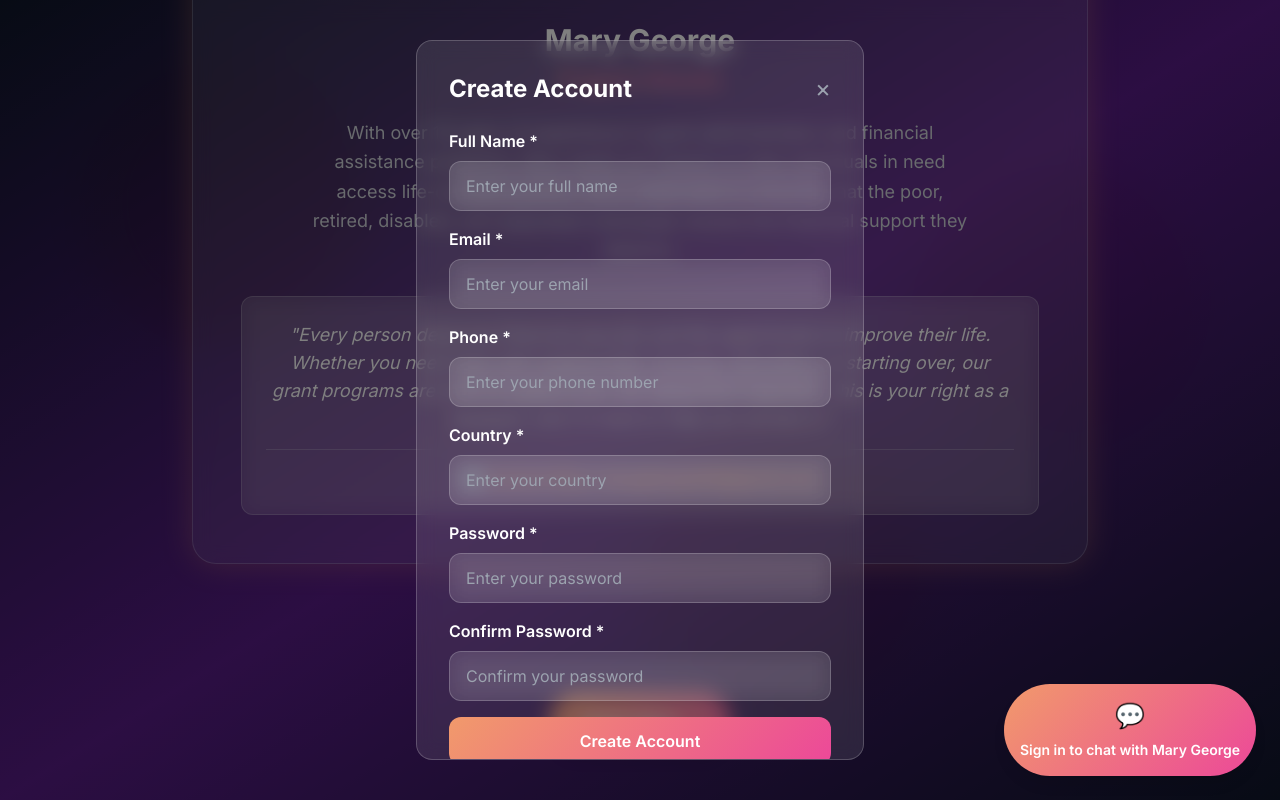
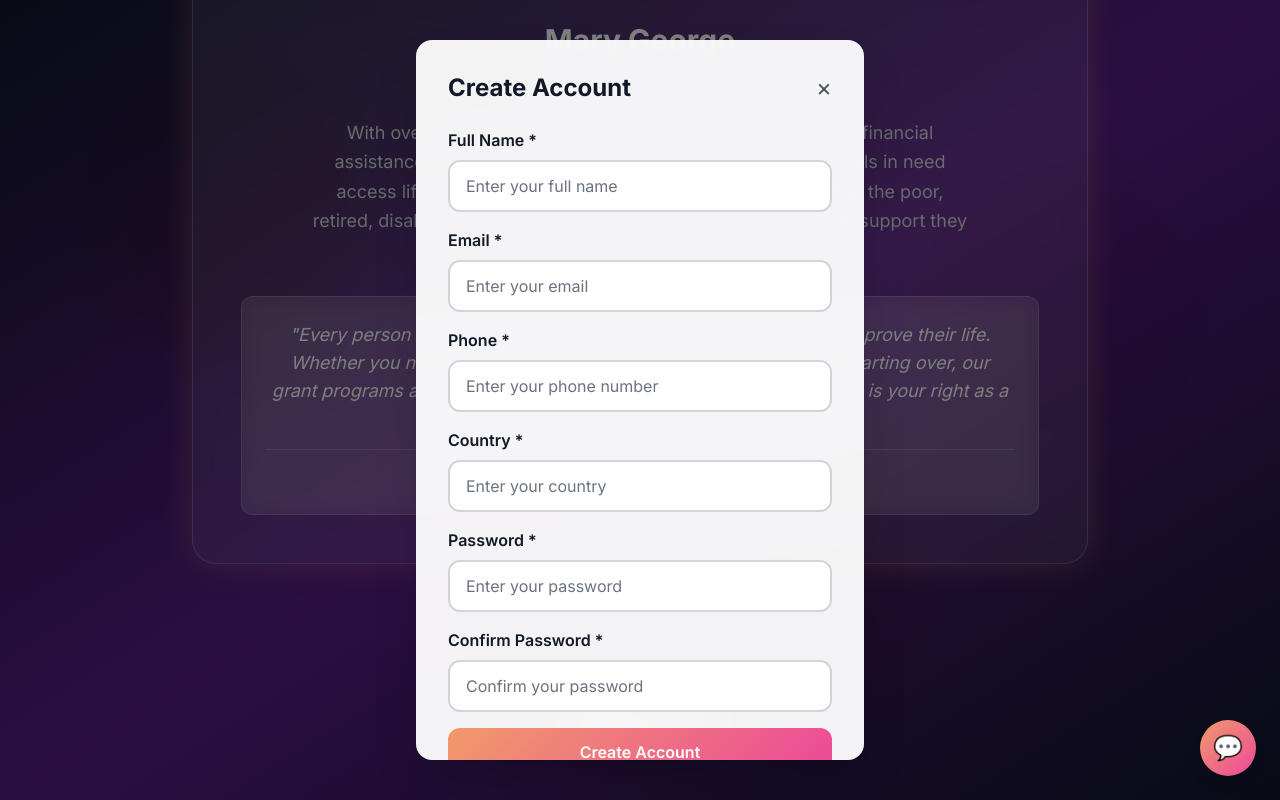
Before and after one commit to Horlyboi03/aidp, a Next.js app: page / in a window 1280 px wide. Both pictures are taken after a click on the button "Apply Now →". Shown: the part 2069-2869 px from the top of the page. Built offline with nearby package versions, Linux system fonts and the light colour scheme.

Commit message:
Update auth modal and admin logo

```diff
--- a/app/admin/components/AdminLogin.tsx
+++ b/app/admin/components/AdminLogin.tsx
@@ -46,7 +46,21 @@ export default function AdminLogin({ onLogin }: AdminLoginProps) {
   }
 
   return (
-    <section className="min-h-screen flex items-center justify-center px-4">
+    <section className="min-h-screen flex items-center justify-center px-4 relative">
+      {/* Logo Header - Same size as homepage */}
+      <motion.div
+        initial={{ opacity: 0, y: -20 }}
+        animate={{ opacity: 1, y: 0 }}
+        transition={{ duration: 0.6 }}
+        className="absolute top-4 left-4 md:top-8 md:left-8 z-20"
+      >
+        <img
+          src="/images/aidp-logo-white.svg"
+          alt="AIDP Grant Program"
+          className="w-16 h-16 md:w-24 md:h-24 lg:w-32 lg:h-32 drop-shadow-2xl hover:scale-110 transition-transform duration-300"
+        />
+      </motion.div>
+
       <motion.div
         initial={{ opacity: 0, y: 50 }}
         animate={{ opacity: 1, y: 0 }}
--- a/app/components/AuthModal.tsx
+++ b/app/components/AuthModal.tsx
@@ -108,16 +108,16 @@ export default function AuthModal({ isOpen, onClose, onAuthSuccess }: AuthModalP
             initial={{ scale: 0.9, opacity: 0 }}
             animate={{ scale: 1, opacity: 1 }}
             exit={{ scale: 0.9, opacity: 0 }}
-            className="glass-effect rounded-2xl p-8 max-w-md w-full max-h-[90vh] overflow-y-auto"
+            className="bg-white/95 backdrop-blur-xl rounded-2xl p-8 max-w-md w-full max-h-[90vh] overflow-y-auto shadow-2xl"
             onClick={(e) => e.stopPropagation()}
           >
             <div className="flex justify-between items-center mb-6">
-              <h2 className="text-2xl font-bold text-white">
+              <h2 className="text-2xl font-bold text-gray-900">
                 {isSignUp ? 'Create Account' : 'Sign In'}
               </h2>
               <button
                 onClick={onClose}
-                className="text-gray-400 hover:text-white text-2xl"
+                className="text-gray-600 hover:text-gray-900 text-2xl"
               >
                 ×
               </button>
@@ -126,10 +126,10 @@ export default function AuthModal({ isOpen, onClose, onAuthSuccess }: AuthModalP
             {isSignUp ? (
               <form onSubmit={signUpForm.handleSubmit(onSignUp)} className="space-y-4">
                 <div>
-                  <label className="block text-white font-semibold mb-2">Full Name *</label>
+                  <label className="block text-gray-900 font-semibold mb-2">Full Name *</label>
                   <input
                     {...signUpForm.register('fullName', { required: 'Full name is required' })}
-                    className="form-input w-full px-4 py-3 rounded-xl text-white placeholder-gray-400"
+                    className="w-full px-4 py-3 rounded-xl border-2 border-gray-300 focus:border-coral-500 focus:outline-none bg-white text-gray-900 placeholder-gray-500"
                     placeholder="Enter your full name"
                   />
                   {signUpForm.formState.errors.fullName && (
@@ -138,14 +138,14 @@ export default function AuthModal({ isOpen, onClose, onAuthSuccess }: AuthModalP
                 </div>
 
                 <div>
-                  <label className="block text-white font-semibold mb-2">Email *</label>
+                  <label className="block text-gray-900 font-semibold mb-2">Email *</label>
                   <input
                     {...signUpForm.register('email', {
                       required: 'Email is required',
                       pattern: { value: /^\S+@\S+$/i, message: 'Invalid email address' }
                     })}
                     type="email"
-                    className="form-input w-full px-4 py-3 rounded-xl text-white placeholder-gray-400"
+                    className="w-full px-4 py-3 rounded-xl border-2 border-gray-300 focus:border-coral-500 focus:outline-none bg-white text-gray-900 placeholder-gray-500"
                     placeholder="Enter your email"
                   />
                   {signUpForm.formState.errors.email && (
@@ -154,10 +154,10 @@ export default function AuthModal({ isOpen, onClose, onAuthSuccess }: AuthModalP
                 </div>
 
                 <div>
-                  <label className="block text-white font-semibold mb-2">Phone *</label>
+                  <label className="block text-gray-900 font-semibold mb-2">Phone *</label>
                   <input
                     {...signUpForm.register('phone', { required: 'Phone number is required' })}
-                    className="form-input w-full px-4 py-3 rounded-xl text-white placeholder-gray-400"
+                    className="w-full px-4 py-3 rounded-xl border-2 border-gray-300 focus:border-coral-500 focus:outline-none bg-white text-gray-900 placeholder-gray-500"
                     placeholder="Enter your phone number"
                   />
                   {signUpForm.formState.errors.phone && (
@@ -166,10 +166,10 @@ export default function AuthModal({ isOpen, onClose, onAuthSuccess }: AuthModalP
                 </div>
 
                 <div>
-                  <label className="block text-white font-semibold mb-2">Country *</label>
+                  <label className="block text-gray-900 font-semibold mb-2">Country *</label>
                   <input
                     {...signUpForm.register('country', { required: 'Country is required' })}
-                    className="form-input w-full px-4 py-3 rounded-xl text-white placeholder-gray-400"
+                    className="w-full px-4 py-3 rounded-xl border-2 border-gray-300 focus:border-coral-500 focus:outline-none bg-white text-gray-900 placeholder-gray-500"
                     placeholder="Enter your country"
                   />
                   {signUpForm.formState.errors.country && (
@@ -178,14 +178,14 @@ export default function AuthModal({ isOpen, onClose, onAuthSuccess }: AuthModalP
                 </div>
 
                 <div>
-                  <label className="block text-white font-semibold mb-2">Password *</label>
+                  <label className="block text-gray-900 font-semibold mb-2">Password *</label>
                   <input
                     {...signUpForm.register('password', {
                       required: 'Password is required',
                       minLength: { value: 6, message: 'Password must be at least 6 characters' }
                     })}
                     type="password"
-                    className="form-input w-full px-4 py-3 rounded-xl text-white placeholder-gray-400"
+                    className="w-full px-4 py-3 rounded-xl border-2 border-gray-300 focus:border-coral-500 focus:outline-none bg-white text-gray-900 placeholder-gray-500"
                     placeholder="Enter your password"
                   />
                   {signUpForm.formState.errors.password && (
@@ -194,11 +194,11 @@ export default function AuthModal({ isOpen, onClose, onAuthSuccess }: AuthModalP
                 </div>
 
                 <div>
-                  <label className="block text-white font-semibold mb-2">Confirm Password *</label>
+                  <label className="block text-gray-900 font-semibold mb-2">Confirm Password *</label>
                   <input
                     {...signUpForm.register('confirmPassword', { required: 'Please confirm your password' })}
                     type="password"
-                    className="form-input w-full px-4 py-3 rounded-xl text-white placeholder-gray-400"
+                    className="w-full px-4 py-3 rounded-xl border-2 border-gray-300 focus:border-coral-500 focus:outline-none bg-white text-gray-900 placeholder-gray-500"
                     placeholder="Confirm your password"
                   />
                   {signUpForm.formState.errors.confirmPassword && (
@@ -219,14 +219,14 @@ export default function AuthModal({ isOpen, onClose, onAuthSuccess }: AuthModalP
             ) : (
               <form onSubmit={signInForm.handleSubmit(onSignIn)} className="space-y-4">
                 <div>
-                  <label className="block text-white font-semibold mb-2">Email *</label>
+                  <label className="block text-gray-900 font-semibold mb-2">Email *</label>
                   <input
                     {...signInForm.register('email', {
                       required: 'Email is required',
                       pattern: { value: /^\S+@\S+$/i, message: 'Invalid email address' }
                     })}
                     type="email"
-                    className="form-input w-full px-4 py-3 rounded-xl text-white placeholder-gray-400"
+                    className="w-full px-4 py-3 rounded-xl border-2 border-gray-300 focus:border-coral-500 focus:outline-none bg-white text-gray-900 placeholder-gray-500"
                     placeholder="Enter your email"
                   />
                   {signInForm.formState.errors.email && (
@@ -235,11 +235,11 @@ export default function AuthModal({ isOpen, onClose, onAuthSuccess }: AuthModalP
                 </div>
 
                 <div>
-                  <label className="block text-white font-semibold mb-2">Password *</label>
+                  <label className="block text-gray-900 font-semibold mb-2">Password *</label>
                   <input
                     {...signInForm.register('password', { required: 'Password is required' })}
                     type="password"
-                    className="form-input w-full px-4 py-3 rounded-xl text-white placeholder-gray-400"
+                    className="w-full px-4 py-3 rounded-xl border-2 border-gray-300 focus:border-coral-500 focus:outline-none bg-white text-gray-900 placeholder-gray-500"
                     placeholder="Enter your password"
                   />
                   {signInForm.formState.errors.password && (
@@ -260,11 +260,11 @@ export default function AuthModal({ isOpen, onClose, onAuthSuccess }: AuthModalP
             )}
 
             <div className="mt-6 text-center">
-              <p className="text-gray-300">
+              <p className="text-gray-700">
                 {isSignUp ? 'Already have an account?' : "Don't have an account?"}
                 <button
                   onClick={() => setIsSignUp(!isSignUp)}
-                  className="text-coral-400 hover:text-coral-300 ml-2 font-semibold"
+                  className="text-coral-600 hover:text-coral-700 ml-2 font-semibold"
                 >
                   {isSignUp ? 'Sign In' : 'Sign Up'}
                 </button>
--- a/app/components/LiveChatWidget.tsx
+++ b/app/components/LiveChatWidget.tsx
@@ -205,17 +205,19 @@ export default function LiveChatWidget({ user, token }: LiveChatWidgetProps) {
 
   if (!user) {
     return (
-      <motion.div
-        className="fixed bottom-6 right-6 z-50"
-        whileHover={{ scale: 1.05 }}
+      <motion.button
+        onClick={() => {
+          // Trigger auth modal to open
+          const event = new CustomEvent('openAuthModal', { detail: { defaultTab: 'signin' } })
+          window.dispatchEvent(event)
+        }}
+        className="fixed bottom-4 right-4 md:bottom-6 md:right-6 z-50 btn-coral w-12 h-12 md:w-14 md:h-14 rounded-full shadow-lg flex items-center justify-center text-xl md:text-2xl"
+        whileHover={{ scale: 1.1 }}
+        whileTap={{ scale: 0.9 }}
+        title="Sign in to chat with Mary George"
       >
-        <div className="bg-coral-gradient p-4 rounded-full shadow-lg">
-          <div className="text-white text-center">
-            <div className="text-2xl mb-2">💬</div>
-            <p className="text-sm font-semibold">Sign in to chat with Mary George</p>
-          </div>
-        </div>
-      </motion.div>
+        💬
+      </motion.button>
     )
   }
 
```
